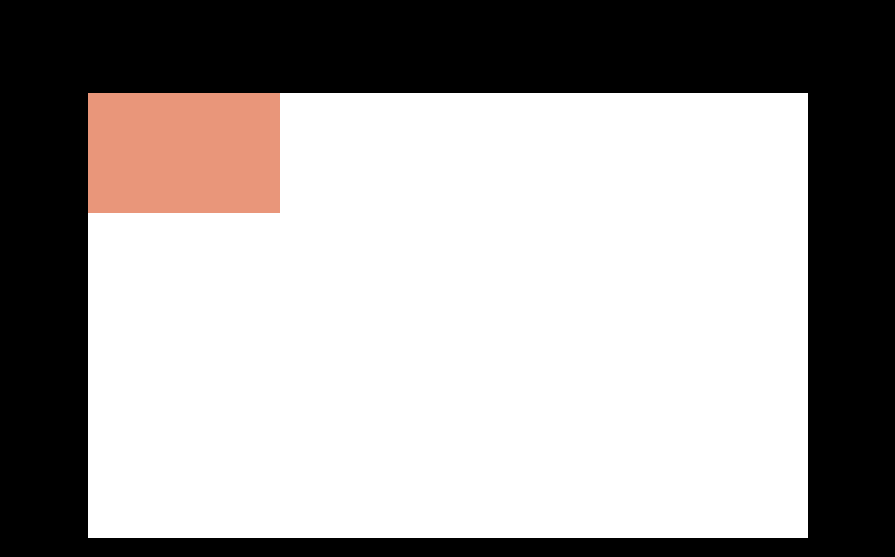
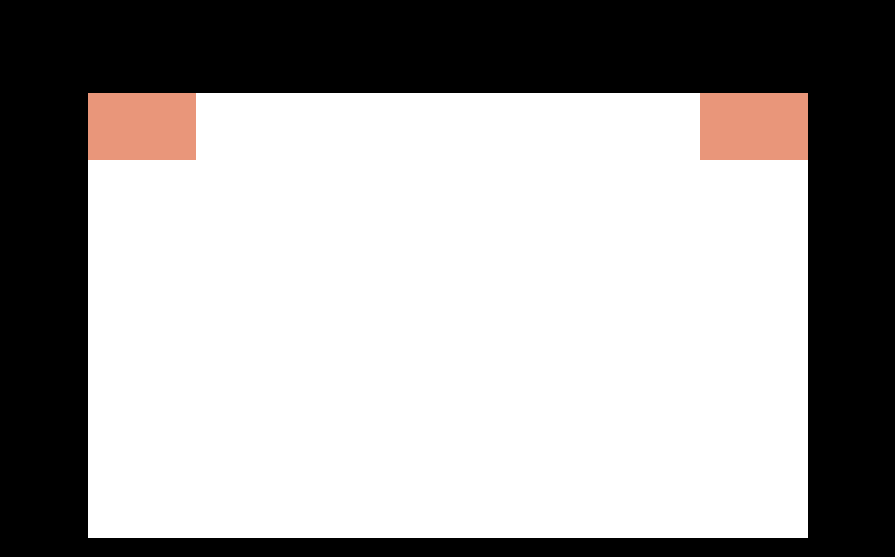
Before and after one commit to anwespanda/abstract-dashboard-webpage, a plain HTML site: page index.html in a window 1280 px wide. Shown: the part 243-800 px from the top of the page, without its empty margins (192-1087 px from the left). Drawn offline with Linux system fonts and the light colour scheme.

Commit message:
Made the wrapper position relative so that the shapes would fit inside wrapper rather than the body element. Added colors to a few shapes to see whether shape divs are working.

```diff
--- a/style.css
+++ b/style.css
@@ -11,6 +11,7 @@ body {
     margin: 0;
     place-items: center;
     overflow: hidden;
+
 }
 
 
@@ -18,6 +19,7 @@ body {
     aspect-ratio: 1.62;
     width: 90vmin;
     background-color: white;
+    position: relative;
   }
 
 #wrapper > .shape {
@@ -29,3 +31,16 @@ body {
     transition-duration: 300ms;
     transition-timing-function: ease-in-out;
 }
+
+#wrapper > .shape:nth-child(1){
+    top:0%;
+    left:0%;
+}
+#wrapper > .shape:nth-child(2){
+    top:0%;
+    right:0%;
+}
+
+#wrapper > .shape:nth-child(3){
+    size:200%;
+}
```
